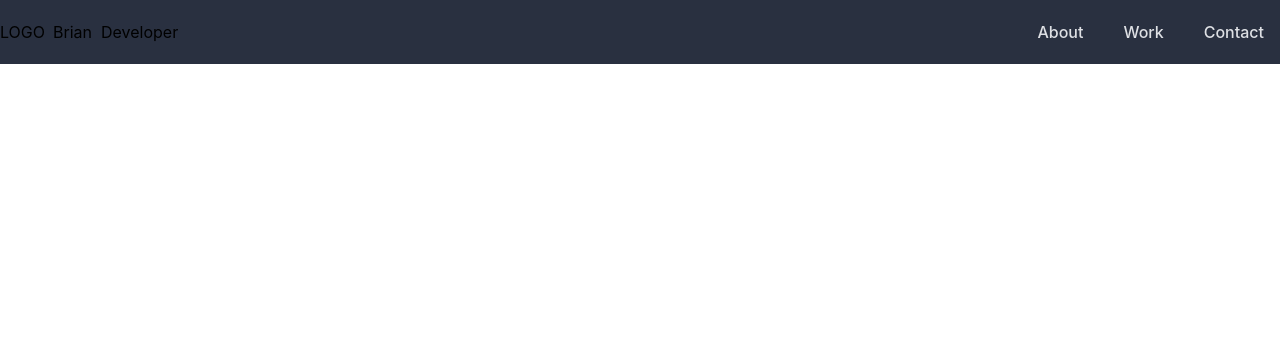
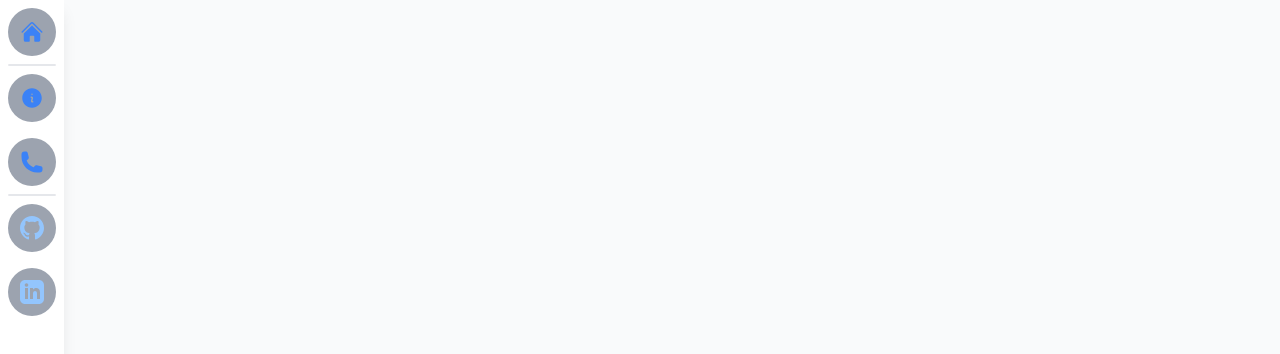
Before and after one commit to bdsilver89/portfolio, a React (Vite) app: page / in a window 1280 px wide. Shown: the top 354 px of the page. Built offline with nearby package versions, Linux system fonts and the light colour scheme.

Commit message:
feat: added sidebar for pages

```diff
--- a/index.html
+++ b/index.html
@@ -1,12 +1,12 @@
 <!doctype html>
 <html lang="en">
-  <head>
+  <head class="dark">
     <meta charset="UTF-8" />
     <!-- <link rel="icon" type="image/svg+xml" href="/vite.svg" /> -->
     <meta name="viewport" content="width=device-width, initial-scale=1.0" />
     <title>Brian | Portfolio</title>
   </head>
-  <body>
+  <body class="bg-gray-50 text-black dark:bg-gray-700 dark:text-white">
     <div id="root"></div>
     <script type="module" src="/src/main.tsx"></script>
   </body>
--- a/src/components/DarkModeSwitch.tsx
+++ b/src/components/DarkModeSwitch.tsx
@@ -2,15 +2,24 @@ import { Switch } from "@headlessui/react";
 
 import { cn } from "@lib/utils";
 import { useDarkModeContext } from "@context/DarkMode";
+import { MoonIcon, SunIcon } from "@heroicons/react/20/solid";
 
-export default function DarkModeSwitch() {
+export type DarkModeSwitchProps = {
+  useIcon?: boolean;
+};
+
+export default function DarkModeSwitch(props: DarkModeSwitchProps) {
+  const { useIcon = true } = props;
+
   const { isDarkMode, setDarkMode } = useDarkModeContext();
 
   function toggleDarkMode() {
     setDarkMode(!isDarkMode);
   }
 
-  return (
+  return useIcon ? (
+    <button onClick={toggleDarkMode}>{isDarkMode ? <MoonIcon /> : <SunIcon />}</button>
+  ) : (
     <Switch
       checked={!!isDarkMode}
       onChange={toggleDarkMode}
--- a/src/components/Footer.tsx
+++ b/src/components/Footer.tsx
@@ -1,3 +1,3 @@
 export default function Footer() {
-  return <div></div>;
+  return <footer></footer>;
 }
--- /dev/null
+++ b/src/components/Intro.tsx
@@ -0,0 +1,22 @@
+export default function Intro() {
+  return (
+    <section id="intro">
+      <div className="container flex justify-start px-2 py-10">
+        <div className="flex max-w-7xl flex-row items-start gap-5 px-4 sm:px-12">
+          <div className="mt-5 flex flex-col items-center justify-center">
+            <div className="h-5 w-5 rounded-full bg-sky-700" />
+            <div className="h-40 w-1 bg-stone-200 sm:h-80" />
+          </div>
+        </div>
+        <div className="py-8">
+          <h2 className="text-5xl font-medium text-white md:text-6xl">Brian Silver</h2>
+          <h3 className="py-2 text-2xl md:text-3xl">Developer</h3>
+          <p className="mx-auto max-w-xl py-4 leading-8 text-gray-400 md:text-xl">
+            {/* Providing services for programming needs */}I make code go brrrrr
+          </p>
+          <div>{/* TODO: LinkedIn + Github */}</div>
+        </div>
+      </div>
+    </section>
+  );
+}
--- a/src/components/Navbar.tsx
+++ b/src/components/Navbar.tsx
@@ -3,6 +3,7 @@ import { Bars3Icon, XMarkIcon } from "@heroicons/react/20/solid";
 import { useEffect, useState } from "react";
 import { Link } from "react-router-dom";
 
+import DarkModeSwitch from "@components/DarkModeSwitch";
 import { navLinks } from "@data/nav";
 import { cn } from "@lib/utils";
 
@@ -39,7 +40,7 @@ export default function Navbar() {
 
   return (
     <header>
-      <nav className={cn(scrolled ? "bg-metallic-400" : "bg-metallic-500", "fixed top-0 z-20 w-full py-5")}>
+      <nav className={cn(scrolled ? "bg-gray-400" : "bg-gray-500", "z-20 w-full py-5")}>
         <div className="mx-auto flex w-full max-w-7xl items-center justify-between">
           <Link
             to="/"
@@ -53,6 +54,7 @@ export default function Navbar() {
             <p>
               Brian &nbsp;<span>Developer</span>
             </p>
+            <DarkModeSwitch useIcon />
           </Link>
 
           <ul className="hidden list-none flex-row gap-10 px-4 sm:flex">
@@ -60,7 +62,7 @@ export default function Navbar() {
               <li
                 key={nav.id}
                 className={cn(
-                  active === nav.title ? "text-metallic-300" : "text-metallic-100",
+                  active === nav.title ? "text-gray-300" : "text-gray-100",
                   "cursor-pointer font-medium hover:text-opacity-80",
                 )}
                 onClick={() => setActive(nav.title)}
@@ -92,7 +94,7 @@ export default function Navbar() {
                 <li
                   key={nav.id}
                   className={cn(
-                    active === nav.title ? "text-metallic-300" : "text-metallic-100",
+                    active === nav.title ? "text-gray-300" : "text-gray-100",
                     "cursor-pointer font-medium hover:text-opacity-80",
                   )}
                 >
--- /dev/null
+++ b/src/components/Sidebar.tsx
@@ -0,0 +1,33 @@
+import { HomeIcon, InformationCircleIcon, PhoneIcon } from "@heroicons/react/24/solid";
+import React from "react";
+
+import { GitHubIcon, LinkedInIcon } from "@components/icons";
+
+function SideBarIcon({ icon, text = "tooltip" }: { icon: React.ReactNode; text?: string }) {
+  return (
+    <div className="group relative mx-auto my-2 flex h-12 w-12 cursor-pointer items-center justify-center rounded-3xl bg-gray-400 text-blue-500 transition-all duration-300 ease-linear hover:rounded-xl hover:bg-blue-400 hover:text-white dark:bg-gray-800 dark:text-blue-300">
+      {icon}
+      <span className="absolute left-14 m-2 w-auto min-w-max origin-left scale-0 rounded-md bg-gray-900 p-2 text-xs font-bold text-white shadow-md transition-all duration-100 group-hover:scale-100">
+        {text}
+      </span>
+    </div>
+  );
+}
+
+function Divider() {
+  return <hr className="mx-2 rounded-full border border-gray-200 bg-gray-200 dark:border-gray-800 dark:bg-gray-800" />;
+}
+
+export default function SideBar() {
+  return (
+    <div className="fixed left-0 top-0 m-0 flex h-screen w-16 flex-col bg-white text-white shadow-lg dark:bg-gray-900">
+      <SideBarIcon icon={<HomeIcon className="h-6 w-6" />} text="Home" />
+      <Divider />
+      <SideBarIcon icon={<InformationCircleIcon className="h-6 w-6" />} text="About" />
+      <SideBarIcon icon={<PhoneIcon className="h-6 w-6" />} text="Contact" />
+      <Divider />
+      <SideBarIcon icon={<GitHubIcon className="h-6 w-6" />} text="GitHub" />
+      <SideBarIcon icon={<LinkedInIcon className="h-6 w-6" />} text="LinkedIn" />
+    </div>
+  );
+}
--- /dev/null
+++ b/src/components/icons/github.tsx
@@ -0,0 +1,9 @@
+import { cn } from "@lib/utils";
+
+export default function GitHubIcon({ className }: { className?: string }) {
+  return (
+    <svg className={cn(className, "fill-blue-300 group-hover:fill-white")} viewBox="0 0 24 24">
+      <path d="M12 0c-6.626 0-12 5.373-12 12 0 5.302 3.438 9.8 8.207 11.387.599.111.793-.261.793-.577v-2.234c-3.338.726-4.033-1.416-4.033-1.416-.546-1.387-1.333-1.756-1.333-1.756-1.089-.745.083-.729.083-.729 1.205.084 1.839 1.237 1.839 1.237 1.07 1.834 2.807 1.304 3.492.997.107-.775.418-1.305.762-1.604-2.665-.305-5.467-1.334-5.467-5.931 0-1.311.469-2.381 1.236-3.221-.124-.303-.535-1.524.117-3.176 0 0 1.008-.322 3.301 1.23.957-.266 1.983-.399 3.003-.404 1.02.005 2.047.138 3.006.404 2.291-1.552 3.297-1.23 3.297-1.23.653 1.653.242 2.874.118 3.176.77.84 1.235 1.911 1.235 3.221 0 4.609-2.807 5.624-5.479 5.921.43.372.823 1.102.823 2.222v3.293c0 .319.192.694.801.576 4.765-1.589 8.199-6.086 8.199-11.386 0-6.627-5.373-12-12-12z" />
+    </svg>
+  );
+}
--- /dev/null
+++ b/src/components/icons/index.tsx
@@ -0,0 +1,4 @@
+import GitHubIcon from "@components/icons/github";
+import LinkedInIcon from "@components/icons/linkedin";
+
+export { GitHubIcon, LinkedInIcon };
--- /dev/null
+++ b/src/components/icons/linkedin.tsx
@@ -0,0 +1,9 @@
+import { cn } from "@lib/utils";
+
+export default function LinkedInIcon({ className }: { className?: string }) {
+  return (
+    <svg className={cn(className, "fill-blue-300 group-hover:fill-white")} viewBox="0 0 24 24">
+      <path d="M19 0h-14c-2.761 0-5 2.239-5 5v14c0 2.761 2.239 5 5 5h14c2.762 0 5-2.239 5-5v-14c0-2.761-2.238-5-5-5zm-11 19h-3v-11h3v11zm-1.5-12.268c-.966 0-1.75-.79-1.75-1.764s.784-1.764 1.75-1.764 1.75.79 1.75 1.764-.783 1.764-1.75 1.764zm13.5 12.268h-3v-5.604c0-3.368-4-3.113-4 0v5.604h-3v-11h3v1.765c1.396-2.586 7-2.777 7 2.476v6.759z" />
+    </svg>
+  );
+}
--- a/src/layouts/Page.tsx
+++ b/src/layouts/Page.tsx
@@ -1,5 +1,5 @@
 import React from "react";
 
 export default function Page({ children }: { children: React.ReactNode }) {
-  return <main className="bg-gray-50 text-black dark:bg-gray-700 dark:text-white">{children}</main>;
+  return <main>{children}</main>;
 }
--- a/src/pages/Home.tsx
+++ b/src/pages/Home.tsx
@@ -1,13 +1,16 @@
 import Footer from "@components/Footer";
+import Intro from "@components/Intro";
 import Navbar from "@components/Navbar";
+import SideBar from "@components/Sidebar";
 import Page from "@layouts/Page";
 
 export default function Home() {
   return (
     <Page>
-      <Navbar />
-      <h1>test</h1>
-      <Footer />
+      {/* <Navbar /> */}
+      <SideBar />
+      {/* <Intro /> */}
+      {/* <Footer /> */}
     </Page>
   );
 }
--- a/tailwind.config.js
+++ b/tailwind.config.js
@@ -2,27 +2,6 @@
 export default {
   darkMode: "class",
   content: ["./index.html", "./src/**/*.{js,ts,jsx,tsx}"],
-  theme: {
-    extend: {
-      colors: {
-        metallic: {
-          100: "#DEE0E4",
-          200: "#C1C7D7",
-          300: "#C6E4EC",
-          400: "#60777F",
-          500: "#293040",
-        },
-        brown: {
-          100: "#C9AD8B",
-          200: "#8F6449",
-        },
-        accent: {
-          sky: "#2F76DB",
-          green: "#86EAAA",
-          gold: "#D5B263",
-        },
-      },
-    },
-  },
+  theme: {},
   plugins: [],
 };
```
